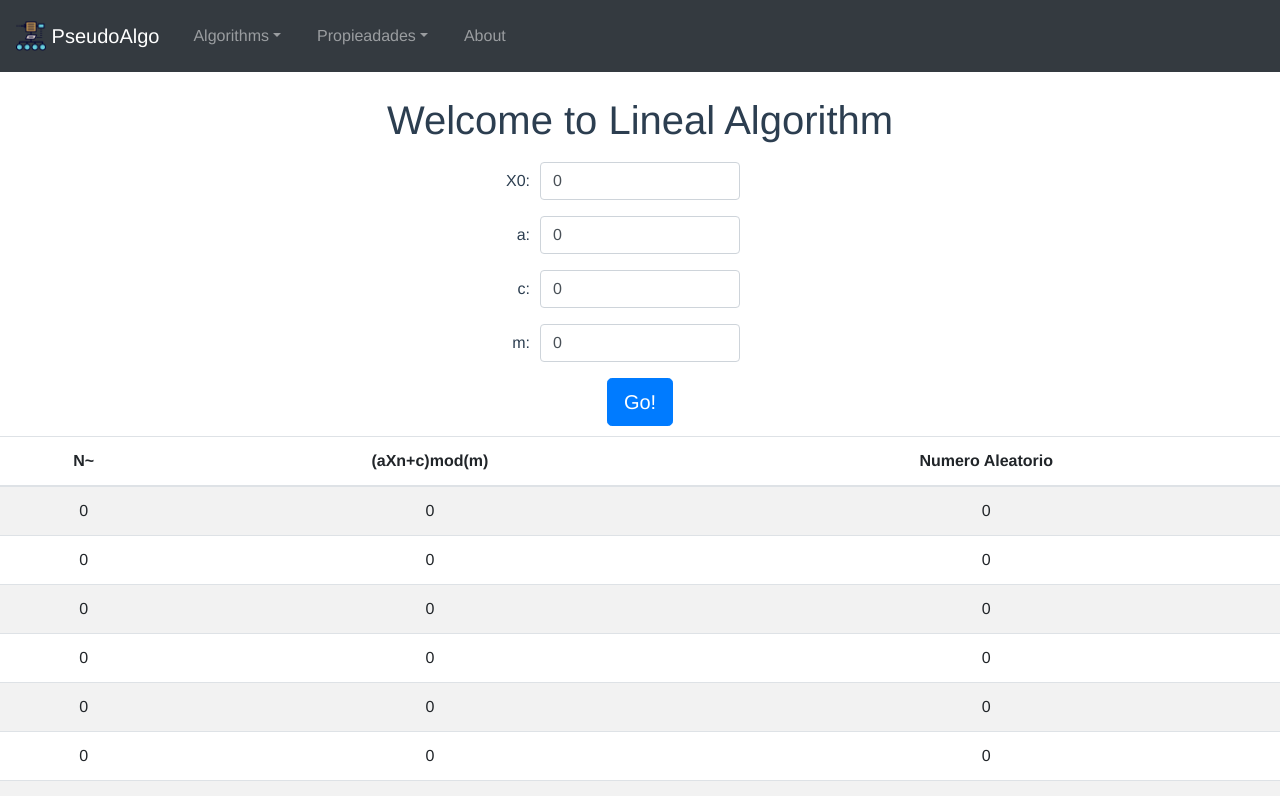
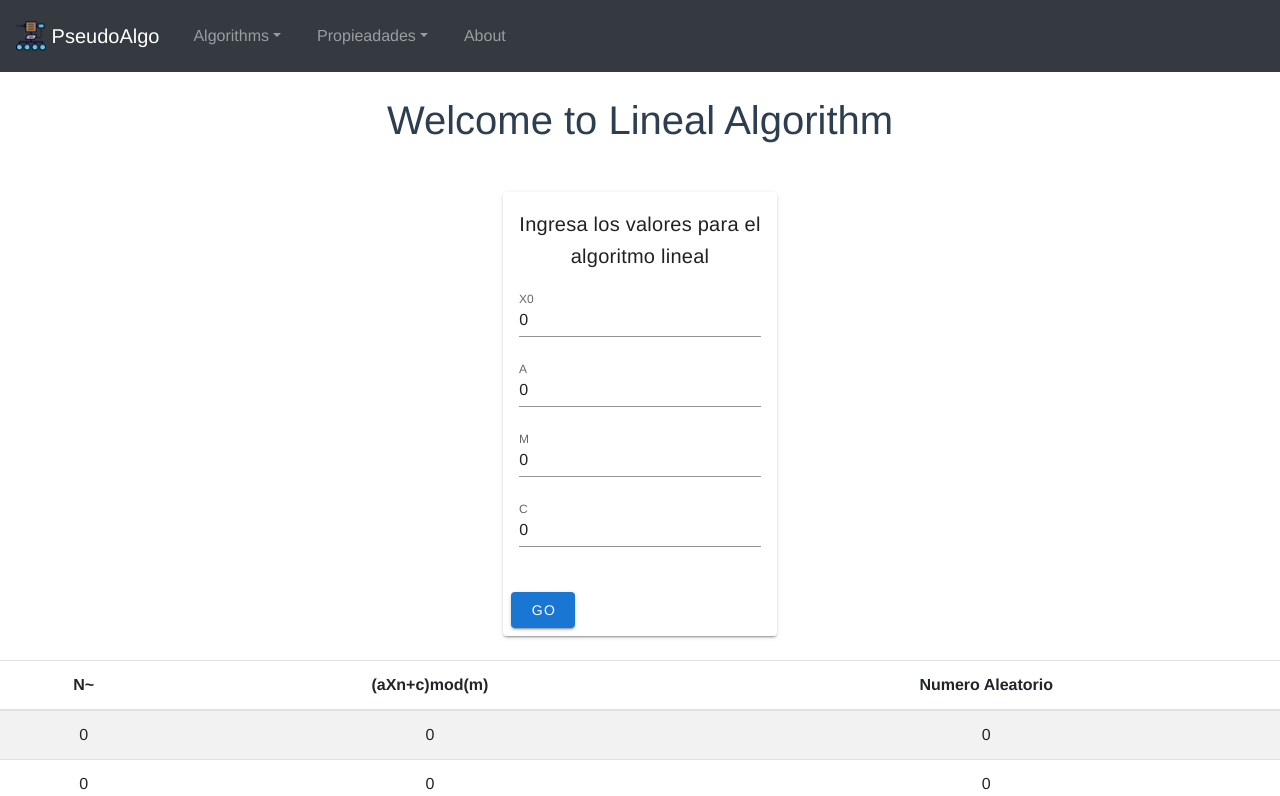
Before and after one commit to keliumJU/pseudoAlgo.github.io, a Vue app: page /lineal-algo in a window 1280 px wide. Shown: the top 796 px of the page. Built offline with nearby package versions, Linux system fonts and the light colour scheme.

Commit message:
validaciones algorithms

```diff
--- a/package.json
+++ b/package.json
@@ -11,7 +11,8 @@
   "dependencies": {
     "bootstrap-vue": "^2.21.2",
     "vue": "^2.6.11",
-    "vue-router": "^3.2.0"
+    "vue-router": "^3.2.0",
+    "vuetify": "^2.4.6"
   },
   "devDependencies": {
     "@vue/cli-plugin-eslint": "~4.5.0",
--- a/src/components/CongruencialAditivoAlgo.vue
+++ b/src/components/CongruencialAditivoAlgo.vue
@@ -1,58 +1,40 @@
 <template>
-<div class="la">
-    <h1>{{ msg }}</h1>
-   <div class="data-input">
-        <div class="child">
-          <b-form-group
-        label="X1:"
-        label-for="X1"
-        label-cols-sm="4"
-        content-cols-sm="4"
-        label-align-sm="right"
-      >
-        <b-form-input type="text" id="X1" v-model="valX1"></b-form-input>
-       </b-form-group>
-          <b-form-group
-        label="X2:"
-        label-for="X2"
-        label-cols-sm="4"
-        content-cols-sm="4"
-        label-align-sm="right"
-      >
-        <b-form-input type="text" id="X2" v-model="valX2"></b-form-input>
-         </b-form-group>
-    <b-form-group
-        label="X3:"
-        label-for="X3"
-        label-cols-sm="4"
-        content-cols-sm="4"
-        label-align-sm="right"
-      >
-        <b-form-input type="text" id="X3" v-model="valX3"></b-form-input>
-         </b-form-group>
-    <b-form-group
-        label="X4:"
-        label-for="X4"
-        label-cols-sm="4"
-        content-cols-sm="4"
-        label-align-sm="right"
-      >
-        <b-form-input type="text" id="X4" v-model="valX4"></b-form-input>
-         </b-form-group>
-    <b-form-group
-        label="m:"
-        label-for="m"
-        label-cols-sm="4"
-        content-cols-sm="4"
-        label-align-sm="right"
-      >
-        <b-form-input type="text" id="m" v-model="valM"></b-form-input>
-         </b-form-group>
-          <b-button variant="primary" size="lg" v-on:click="linealAlgorithm">Go!</b-button>
-         </div>
-      </div>
+<div>
+<h1>{{ msg }}</h1>
+<v-app>
+<v-card class="mx-auto mt-10" max-width="600">
+        <v-card-title>Ingresa los valores para el algoritmo<br> Congruencial Aditivo</v-card-title>
+        <v-card-text>
+            <v-form>
+                <v-text-field
+                    v-model="valX"
+                    label="X0"
+                    :rules="X0Rules"
+                    error-count="2"
+                    required
+                ></v-text-field>
+              <v-btn v-on:click="addXn" color="primary">
+                Add
+            </v-btn>
+            <v-text-field
+                    v-model="valM"
+                    label="M"
+                    :rules="MRules"
+                    error-count="2"
+                    required
+                ></v-text-field>
+          </v-form>
+        </v-card-text>
+        <v-card-actions>
+            <v-btn v-on:click="congruencialAditivo" color="primary">
+                Go
+            </v-btn>
+        </v-card-actions>
+    </v-card>
+    <br>
     <b-table striped hover :fields="fields" :items="items" ></b-table>
-</div>
+    </v-app>
+    </div>
 </template>
 
 <script>
@@ -63,10 +45,16 @@ export default {
   },
   data(){
     return {
-      valX1: 0,
-      valX2:0,
-      valX3:0,
-      valX4:0,
+       X0Rules: [
+        (v) => !!v || "Xn es requerido",
+        (v) => /^\d+$/.test(v) || "Debe ser un numero entero",
+      ],
+      MRules:[
+        (v)=>!!v||"M es requerido",
+        (v) => /^\d+$/.test(v) || "Debe ser un numero entero",
+      ],
+      iter:0,
+      valX: 0,
       valM:0,
       fields:[
         {
@@ -102,27 +90,21 @@ export default {
     }
   },
   methods: {
-    linealAlgorithm: function(){
-        this.valX1=parseInt(this.valX1)
-        this.valX2=parseInt(this.valX2)
-        this.valX3=parseInt(this.valX3)
-        this.valX4=parseInt(this.valX4)
-        this.valM=parseInt(this.valM)
-        this.items[0].Xn=1;
-        this.items[1].Xn=2;
-        this.items[2].Xn=3;
-        this.items[3].Xn=4;
-        this.items[0].formula=this.valX1;
-        this.items[1].formula=this.valX2;
-        this.items[2].formula=this.valX3;
-        this.items[3].formula=this.valX4;
-
-        for(let i=4; i<=14; i++){
-            this.items[i].Xn=i+1;
-            var formulaVal=(this.items[i-1].formula+this.items[i-4].formula)%this.valM
-            this.items[i].formula=formulaVal
-            this.items[i].num=this.items[i].formula/(this.valM-1)
-        }
+    addXn: function() {
+      this.items[this.iter].formula = parseInt(this.valX);
+      this.items[this.iter].Xn = this.iter + 1;
+      this.items.push({ Xn: 0, formula: 0, num: 0 });
+      this.iter++;
+    },
+    congruencialAditivo: function() {
+      for (let i = this.iter; i < this.items.length; i++) {
+        this.items[i].Xn = i + 1;
+        var formulaVal =
+          (this.items[i - 1].formula + this.items[i - this.iter].formula) %
+          this.valM;
+        this.items[i].formula = formulaVal;
+        this.items[i].num = this.items[i].formula / (this.valM - 1);
+      }
     }
   }
 };
--- a/src/components/CongruencialMultiplicativoAlgo.vue
+++ b/src/components/CongruencialMultiplicativoAlgo.vue
@@ -1,40 +1,44 @@
 <template>
-<div class="la">
-    <h1>{{ msg }}</h1>
-   <div class="data-input">
-        <div class="child">
-          <b-form-group
-        label="X0:"
-        label-for="semilla"
-        label-cols-sm="4"
-        content-cols-sm="4"
-        label-align-sm="right"
-      >
-        <b-form-input type="text" id="X0" v-model="valX0"></b-form-input>
-       </b-form-group>
-          <b-form-group
-        label="a:"
-        label-for="a"
-        label-cols-sm="4"
-        content-cols-sm="4"
-        label-align-sm="right"
-      >
-        <b-form-input type="text" id="a" v-model="valA"></b-form-input>
-         </b-form-group>
-    <b-form-group
-        label="m:"
-        label-for="m"
-        label-cols-sm="4"
-        content-cols-sm="4"
-        label-align-sm="right"
-      >
-        <b-form-input type="text" id="m" v-model="valM"></b-form-input>
-         </b-form-group>
-          <b-button variant="primary" size="lg" v-on:click="linealAlgorithm">Go!</b-button>
-         </div>
-      </div>
+<div>
+<h1>{{ msg }}</h1>
+<v-app>
+<v-card class="mx-auto mt-10" max-width="600">
+        <v-card-title>Ingresa los valores para el algoritmo<br> Congruencial Multiplicativo</v-card-title>
+        <v-card-text>
+            <v-form>
+                <v-text-field
+                    v-model="valX0"
+                    label="X0"
+                    :rules="X0Rules"
+                    error-count="2"
+                    required
+                ></v-text-field>
+                <v-text-field
+                    v-model="valA"
+                    label="A"
+                    :rules="ARules"
+                    error-count="3"
+                    required
+                ></v-text-field>
+                  <v-text-field
+                    v-model="valM"
+                    label="M"
+                    :rules="MRules"
+                    error-count="3"
+                    required
+                ></v-text-field>
+                </v-form>
+        </v-card-text>
+        <v-card-actions>
+            <v-btn v-on:click="linealAlgorithm" color="primary">
+                Go
+            </v-btn>
+        </v-card-actions>
+    </v-card>
+    <br>
     <b-table striped hover :fields="fields" :items="items" ></b-table>
-</div>
+    </v-app>
+    </div>
 </template>
 
 <script>
@@ -45,6 +49,21 @@ export default {
   },
   data(){
     return {
+      X0Rules:[
+        (v)=>!!v||"X0 es requerido",
+        (v) => /^\d+$/.test(v) || "Debe ser un numero entero",
+        (v)=>v&&v%2==1||"X0 debe ser impar"
+      ],
+      ARules:[
+        (v)=>!!v||"A es requerido",
+        (v) => /^\d+$/.test(v) || "Debe ser un numero entero",
+        (v)=>this.despejarK(v),
+      ],
+      MRules:[
+        (v) => !!v || "M Es requerido",
+        (v) => this.despejarM(v),
+        (v) => /^\d+$/.test(v) || "Debe ser un numero entero",
+      ],
       valX0: 0,
       valA:0,
       valM:0,
@@ -78,6 +97,27 @@ export default {
     }
   },
   methods: {
+    despejarM: function(val){
+      val=parseInt(this.valM)
+      let logVal=Math.log2(val)
+       if(logVal%1==0){
+          let compareLogPow=Math.pow(2,logVal)
+          if(compareLogPow==val){
+            return true;
+          }
+       }
+      return `"${val}" no se cumple en m=2^g`
+    },
+    despejarK: function(val){
+      //DespejamosK de la formula a=1+4K
+      //a-1=4.k => (a-1)/4=k
+       let k=(val-3)/8
+       let k2=(val-5)/8
+       if(k%1==0||k2%1==0){
+         return true
+       }
+      return `"${val}" no se cumple en a=3+8k o a=5+8k`
+    },
     linealAlgorithm: function(){
         this.valX0=parseInt(this.valX0)
         this.valA=parseInt(this.valA)
--- a/src/components/CpMultiplicadorConst.vue
+++ b/src/components/CpMultiplicadorConst.vue
@@ -1,30 +1,38 @@
 <template>
-<div class="cm">
-    <h1>{{ msg }}</h1>
-      <div class="data-input">
-        <div class="child">
-          <b-form-group
-        label="Semilla:"
-        label-for="semilla"
-        label-cols-sm="4"
-        content-cols-sm="4"
-        label-align-sm="right"
-      >
-        <b-form-input type="text" id="semilla" v-model="semilla" v-on:keyup="generateNums"></b-form-input>
-       </b-form-group>
-          <b-form-group
-        label="Constante:"
-        label-for="constnate"
-        label-cols-sm="4"
-        content-cols-sm="4"
-        label-align-sm="right"
-      >
-        <b-form-input type="text" id="constante" v-model="constante"></b-form-input>
-         </b-form-group>
-         </div>
-      </div>
+<div>
+<h1>{{ msg }}</h1>
+<v-app>
+<v-card class="mx-auto mt-10" max-width="600">
+        <v-card-title>Ingresa los valores para el algoritmo <br>Multiplicador Constante</v-card-title>
+        <v-card-text>
+            <v-form>
+                <v-text-field
+                    v-model="semilla"
+                    label="Semilla"
+                    :rules="sRul"
+                    error-count="2"
+                    required
+                ></v-text-field>
+                <v-text-field
+                    v-model="constante"
+                    label="constante"
+                    :rules="cRul"
+                    error-count="2"
+                    required
+                ></v-text-field>
+          </v-form>
+        </v-card-text>
+        <v-card-actions>
+            <v-btn v-on:click="generateNums" color="primary">
+                Go
+            </v-btn>
+        </v-card-actions>
+    </v-card>
+    <br>
     <b-table striped hover :fields="fields" :items="items" ></b-table>
-</div>
+    </v-app>
+    </div>
+
 </template>
 
 <script>
@@ -35,6 +43,16 @@ export default {
   },
   data(){
     return {
+       sRul:[
+          (v)=>!!v||"Semilla es requerida",
+          (v) => (v&&v.length>=3) || 'El numero debe tener minimo 3 caracteres',
+          (v) => /^\d+$/.test(v) || "Debe ser un numero entero",
+       ],
+       cRul:[
+          (v)=>!!v||"Constante k es requerida",
+          (v) => (v&&v.length>=3) || 'El numero debe tener minimo 3 caracteres',
+          (v) => /^\d+$/.test(v) || "Debe ser un numero entero",
+       ],
       semilla: 0,
       constante: 0,
       fields:[
--- a/src/components/CuadradosMediosAlgo.vue
+++ b/src/components/CuadradosMediosAlgo.vue
@@ -1,22 +1,30 @@
 <template>
-<div class="cm">
-    <h1>{{ msg }}</h1>
-      <div class="data-input">
-        <div class="child">
-          <b-form-group
-        label="Semilla:"
-        label-for="semilla"
-        label-cols-sm="4"
-        content-cols-sm="4"
-        label-align-sm="right"
-      >
-        <b-form-input type="text" id="semilla" v-model="semilla" v-on:keyup="generateNums"></b-form-input>
-        </b-form-group>
-        </div>
-      </div>
-
+<div>
+<h1>{{ msg }}</h1>
+<v-app>
+<v-card class="mx-auto mt-10" max-width="600">
+        <v-card-title>Ingresa los valores para el algoritmo<br> Cuadrados Medios</v-card-title>
+        <v-card-text>
+            <v-form>
+                <v-text-field
+                    v-model="semilla"
+                    label="Semilla"
+                    :rules="sRul"
+                    error-count="2"
+                    required
+                ></v-text-field>
+          </v-form>
+        </v-card-text>
+        <v-card-actions>
+            <v-btn v-on:click="generateNums" color="primary">
+                Go
+            </v-btn>
+        </v-card-actions>
+    </v-card>
+    <br>
     <b-table striped hover :fields="fields" :items="items" ></b-table>
-</div>
+    </v-app>
+    </div>
 </template>
 
 <script>
@@ -27,6 +35,11 @@ export default {
   },
   data() {
     return {
+      sRul:[
+        (v)=>!!v||"Semilla es requerida",
+        (v) => (v&&v.length>=3) || 'El numero debe tener minimo 3 caracteres',
+        (v) => /^\d+$/.test(v) || "Debe ser un numero entero",
+      ],
       semilla: 0,
       fields: [
         {
@@ -64,7 +77,6 @@ export default {
   },
   methods: {
     generateNums: function () {
-      if (this.semilla.toString().length >= 3) {
         this.items[0].subSemilla = this.semilla;
         for (let i = 1; i < 12; i++) {
           this.items[i].Xn = i;
@@ -83,7 +95,6 @@ export default {
             this.items[i].subSemilla / Math.pow(10, tamSemilla);
         }
       }
-    },
   },
 };
 </script>
--- a/src/components/LinealAlgo.vue
+++ b/src/components/LinealAlgo.vue
@@ -1,107 +1,190 @@
 <template>
-<div class="la">
-    <h1>{{ msg }}</h1>
-   <div class="data-input">
-        <div class="child">
-          <b-form-group
-        label="X0:"
-        label-for="semilla"
-        label-cols-sm="4"
-        content-cols-sm="4"
-        label-align-sm="right"
-      >
-        <b-form-input type="text" id="X0" v-model="valX0"></b-form-input>
-       </b-form-group>
-          <b-form-group
-        label="a:"
-        label-for="a"
-        label-cols-sm="4"
-        content-cols-sm="4"
-        label-align-sm="right"
-      >
-        <b-form-input type="text" id="a" v-model="valA"></b-form-input>
-         </b-form-group>
-    <b-form-group
-        label="c:"
-        label-for="c"
-        label-cols-sm="4"
-        content-cols-sm="4"
-        label-align-sm="right"
-      >
-        <b-form-input type="text" id="c" v-model="valC"></b-form-input>
-         </b-form-group>
-    <b-form-group
-        label="m:"
-        label-for="m"
-        label-cols-sm="4"
-        content-cols-sm="4"
-        label-align-sm="right"
-      >
-        <b-form-input type="text" id="m" v-model="valM"></b-form-input>
-         </b-form-group>
-          <b-button variant="primary" size="lg" v-on:click="linealAlgorithm">Go!</b-button>
-         </div>
-      </div>
+<div>
+<h1>{{ msg }}</h1>
+<v-app>
+<v-card class="mx-auto mt-10" max-width="600">
+        <v-card-title>Ingresa los valores para el<br> algoritmo lineal</v-card-title>
+        <v-card-text>
+            <v-form>
+                <v-text-field
+                    v-model="valX0"
+                    label="X0"
+                    :rules="X0Rules"
+                    error-count="2"
+                    required
+                ></v-text-field>
+                <v-text-field
+                    v-model="valA"
+                    label="A"
+                    :rules="ARules"
+                    error-count="3"
+                    required
+                ></v-text-field>
+                  <v-text-field
+                    v-model="valM"
+                    label="M"
+                    :rules="MRules"
+                    error-count="3"
+                    required
+                ></v-text-field>
+                <v-text-field
+                    v-model="valC"
+                    label="C"
+                    :rules="CRules"
+                    error-count="3"
+                    required
+                ></v-text-field>
+                </v-form>
+        </v-card-text>
+        <v-card-actions>
+            <v-btn v-on:click="linealAlgorithm" color="primary">
+                Go
+            </v-btn>
+        </v-card-actions>
+    </v-card>
+    <br>
     <b-table striped hover :fields="fields" :items="items" ></b-table>
-</div>
+    </v-app>
+    </div>
 </template>
 
 <script>
+
 export default {
   name: "LinealAlgo",
   props: {
-    msg: String
+    msg: String,
   },
-  data(){
+  data() {
     return {
+      X0Rules: [
+        (v) => !!v || "X0 Es requerido",
+        (v) => /^\d+$/.test(v) || "Debe ser un numero entero",
+      ],
+      ARules: [
+        (v) => !!v || "A Es requerido",
+        (v) => this.despejarK(v),
+        (v) => /^\d+$/.test(v) || "Debe ser un numero entero",
+      ],
+      MRules:[
+        (v) => !!v || "M Es requerido",
+        (v) => this.despejarM(v),
+        (v) => /^\d+$/.test(v) || "Debe ser un numero entero",
+      ],
+      CRules:[
+        (v) => !!v || "C Es requerido",
+        (v) => this.relativePrime(v),
+        (v) => /^\d+$/.test(v) || "Debe ser un numero entero",
+      ],
       valX0: 0,
-      valA:0,
-      valC:0,
-      valM:0,
-      fields:[
+      valA: 0,
+      valC: 0,
+      valM: 0,
+      fields: [
         {
-          key:'Xn',
-          label:'N~'
+          key: "Xn",
+          label: "N~",
         },
         {
-          key:'formula',
-          label: '(aXn+c)mod(m)'
+          key: "formula",
+          label: "(aXn+c)mod(m)",
         },
         {
-          key:'num',
-          label:'Numero Aleatorio'
-        }
+          key: "num",
+          label: "Numero Aleatorio",
+        },
       ],
       items: [
-        {Xn:0,formula:0,num:0},
-        {Xn:0,formula:0,num:0},
-        {Xn:0,formula:0,num:0},
-        {Xn:0,formula:0,num:0},
-        {Xn:0,formula:0,num:0},
-        {Xn:0,formula:0,num:0},
-        {Xn:0,formula:0,num:0},
-        {Xn:0,formula:0,num:0},
-        {Xn:0,formula:0,num:0},
-        {Xn:0,formula:0,num:0},
-        {Xn:0,formula:0,num:0},
+        { Xn: 0, formula: 0, num: 0 },
+        { Xn: 0, formula: 0, num: 0 },
+        { Xn: 0, formula: 0, num: 0 },
+        { Xn: 0, formula: 0, num: 0 },
+        { Xn: 0, formula: 0, num: 0 },
+        { Xn: 0, formula: 0, num: 0 },
+        { Xn: 0, formula: 0, num: 0 },
+        { Xn: 0, formula: 0, num: 0 },
+        { Xn: 0, formula: 0, num: 0 },
+        { Xn: 0, formula: 0, num: 0 },
+        { Xn: 0, formula: 0, num: 0 },
       ],
-    }
+    };
   },
   methods: {
-    linealAlgorithm: function(){
-        this.valX0=parseInt(this.valX0)
-        this.valA=parseInt(this.valA)
-        this.valC=parseInt(this.valC)
-        this.valM=parseInt(this.valM)
-        this.items[0].formula=this.valX0;
-        for(let i=1; i<=10; i++){
-            this.items[i].Xn=i;
-            var formulaVal=(this.valA*this.items[i-1].formula+this.valC)%this.valM
-            this.items[i].formula=formulaVal
-            this.items[i].num=this.items[i].formula/(this.valM-1)
+    despejarK: function(val){
+      //DespejamosK de la formula a=1+4K
+      //a-1=4.k => (a-1)/4=k
+       let k=(val-1)/4
+       if(k%1==0){
+         return true
+       }
+      return `"${val}" no se cumple en a=1+4k`
+    },
+    relativePrime: function(val){
+      //validar c si es relativamente primo a m solo para numeros menores a 100
+      //Es relativamente primo si solo el numero 1 es su primo en comun
+      //val=parseInt(this.valC)
+      let factores=[]
+      for(let i=1; i<val; i++){
+        if(val%i==0){
+          factores.push(i);
         }
-    }
-  }
+      }
+      for(let i=1; i<this.valM; i++){
+        if(this.valM%i==0){
+          factores.push(i);
+        }
+      }
+
+      //si no tienen otro divisor común más que 1 y -1.
+      // Equivalentemente son primos entre sí, si y sólo si, su máximo común divisor es igual a 1.
+      let counts={}
+
+      for(let i=0; i<factores.length; i++){
+        if(counts[factores[i]]){
+          counts[factores[i]]+=1;
+          if(counts[factores[i]]>1&&factores[i]!=1){
+          return `"${val}" no es relativamente primo a "${this.valM}"`;
+        }
+        }else{
+          counts[factores[i]]=1
+        }
+
+      }
+      return true;
+    },
+    despejarM: function(val){
+      val=parseInt(this.valM)
+      let logVal=Math.log2(val)
+       if(logVal%1==0){
+          let compareLogPow=Math.pow(2,logVal)
+          if(compareLogPow==val){
+            return true;
+          }
+       }
+      return `"${val}" no se cumple en m=2^g`
+    },
+   fillArray: function(m){
+     for(let i=0; i<m-10; i++){
+       this.items.push({Xn:0, formula:0, num:0})
+     }
+   },
+   linealAlgorithm: function () {
+      this.valX0 = parseInt(this.valX0);
+      this.valA = parseInt(this.valA);
+      this.valC = parseInt(this.valC);
+      this.valM = parseInt(this.valM);
+      if(this.valM>10){
+        this.fillArray(this.valM)
+      }
+      this.items[0].formula = this.valX0;
+      for (let i = 1; i <= this.valM; i++) {
+        this.items[i].Xn = i;
+        var formulaVal = (this.valA * this.items[i - 1].formula + this.valC) % this.valM;
+        this.items[i].formula = formulaVal;
+        this.items[i].num = this.items[i].formula / (this.valM - 1);
+      }
+    },
+  },
 };
 </script>
 
@@ -121,13 +204,4 @@ li {
 a {
   color: #42b983;
 }
-.data-input{
-  margin: auto;
-  width: 50%;
-  padding: 10px;
-}
-.child{
-  margin: 0 auto;
-}
-
 </style>
--- a/src/components/ProductosMediosAlgo.vue
+++ b/src/components/ProductosMediosAlgo.vue
@@ -1,31 +1,37 @@
 <template>
-<div class="cm">
-    <h1>{{ msg }}</h1>
-   <div class="data-input">
-        <div class="child">
-          <b-form-group
-        label="X0:"
-        label-for="semilla"
-        label-cols-sm="4"
-        content-cols-sm="4"
-        label-align-sm="right"
-      >
-        <b-form-input type="text" id="X0" v-model="valX0"></b-form-input>
-       </b-form-group>
-          <b-form-group
-        label="X1:"
-        label-for="X1"
-        label-cols-sm="4"
-        content-cols-sm="4"
-        label-align-sm="right"
-      >
-        <b-form-input type="text" id="X1" v-model="valX1"></b-form-input>
-         </b-form-group>
-          <b-button variant="primary" size="lg" v-on:click="pma">Go!</b-button>
-         </div>
-      </div>
+<div>
+<h1>{{ msg }}</h1>
+<v-app>
+<v-card class="mx-auto mt-10" max-width="600">
+        <v-card-title>Ingresa los valores para el algoritmo<br> Productos Medios</v-card-title>
+        <v-card-text>
+            <v-form>
+                <v-text-field
+                    v-model="valX0"
+                    label="X0"
+                    :rules="rule"
+                    error-count="3"
+                    required
+                ></v-text-field>
+                 <v-text-field
+                    v-model="valX1"
+                    label="X1"
+                    :rules="rule"
+                    error-count="3"
+                    required
+                ></v-text-field>
+          </v-form>
+        </v-card-text>
+        <v-card-actions>
+            <v-btn v-on:click="pma" color="primary">
+                Go
+            </v-btn>
+        </v-card-actions>
+    </v-card>
+    <br>
     <b-table striped hover :fields="fields" :items="items" ></b-table>
-</div>
+    </v-app>
+    </div>
 </template>
 
 <script>
@@ -36,6 +42,11 @@ export default {
   },
   data(){
     return {
+      rule:[
+        (v)=>!!v||`Xn es requerido`,
+        (v) => (v&&v.length>=3) || 'El numero debe tener minimo 3 caracteres',
+        (v) => /^\d+$/.test(v) || "Debe ser un numero entero",
+      ],
         valX0:0,
         valX1:0,
       fields:[
@@ -74,8 +85,8 @@ export default {
   },
   methods: {
     pma: function(){
-        this.valX0=parseInt(this.valX0);
-        this.valX1=parseInt(this.valX1);
+        //this.valX0=parseInt(this.valX0);
+        //this.valX1=parseInt(this.valX1);
         this.items[0].Xn=0;
         this.items[1].Xn=1;
         this.items[0].subSemilla=this.valX0;
@@ -114,12 +125,4 @@ li {
 a {
   color: #42b983;
 }
-.data-input{
-  margin: auto;
-  width: 50%;
-  padding: 10px;
-}
-.child{
-  margin: 0 auto;
-}
 </style>
--- a/src/main.js
+++ b/src/main.js
@@ -4,11 +4,13 @@ import router from "./router";
 import { BootstrapVue, IconsPlugin } from 'bootstrap-vue'
 import 'bootstrap/dist/css/bootstrap.css'
 import 'bootstrap-vue/dist/bootstrap-vue.css'
+import vuetify from '@/plugins/vuetify' // path to vuetify export
 Vue.config.productionTip = false;
 new Vue({
   router,
   BootstrapVue,
   IconsPlugin,
+  vuetify,
   render: function(h) {
     return h(App);
   }
--- /dev/null
+++ b/src/plugins/vuetify.js
@@ -0,0 +1,9 @@
+import Vue from 'vue'
+import Vuetify from 'vuetify'
+import 'vuetify/dist/vuetify.min.css'
+
+Vue.use(Vuetify)
+
+const opts = {}
+
+export default new Vuetify(opts)
--- a/vue.config.js
+++ b/vue.config.js
@@ -2,4 +2,6 @@ module.exports = {
   publicPath: process.env.NODE_ENV === 'production'
   ? '/pseudoAlgo.github.io/'
   : '/'
+
+  ,transpileDependencies: ['vuetify']
   }
```
Also changed, not shown: 1 other file (tests, documents, lock files or other folders).
